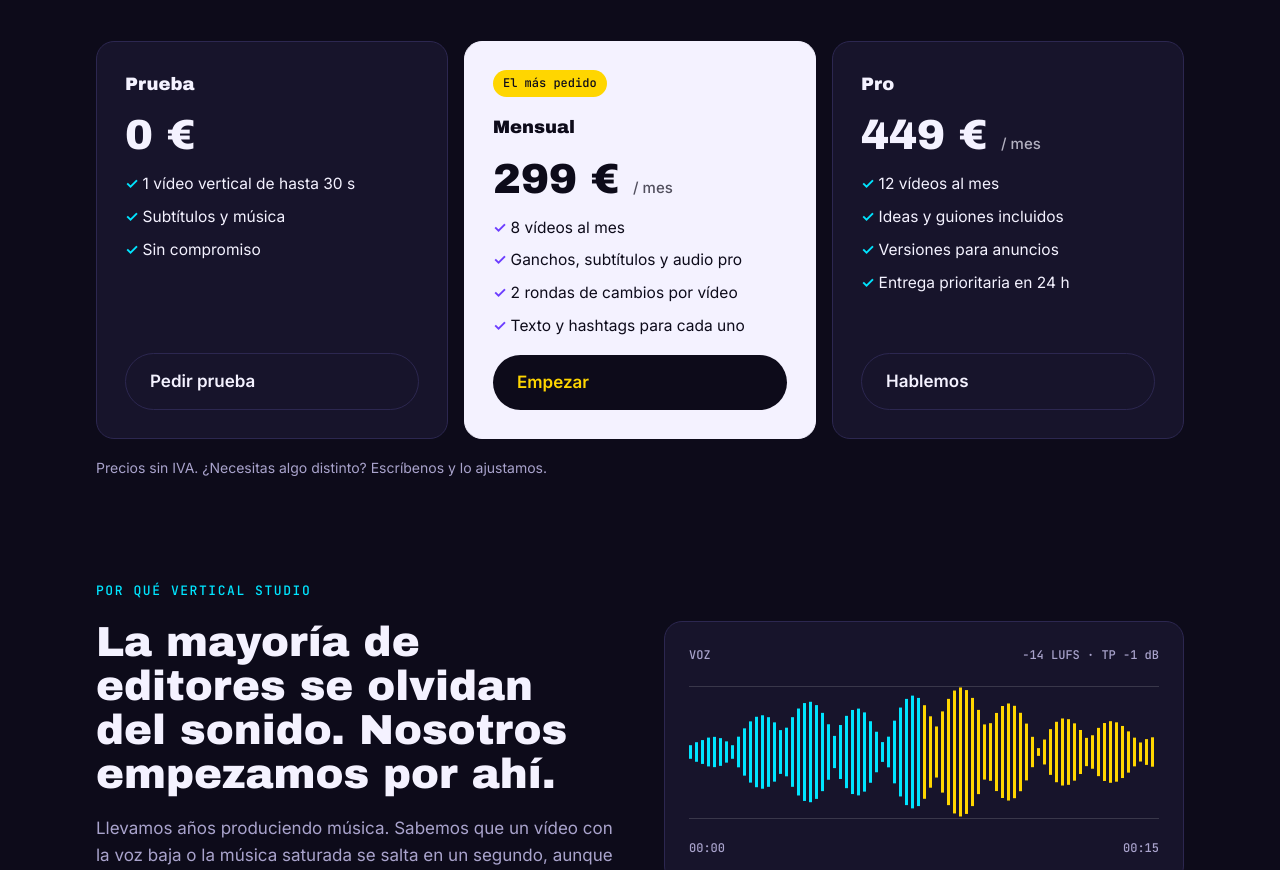
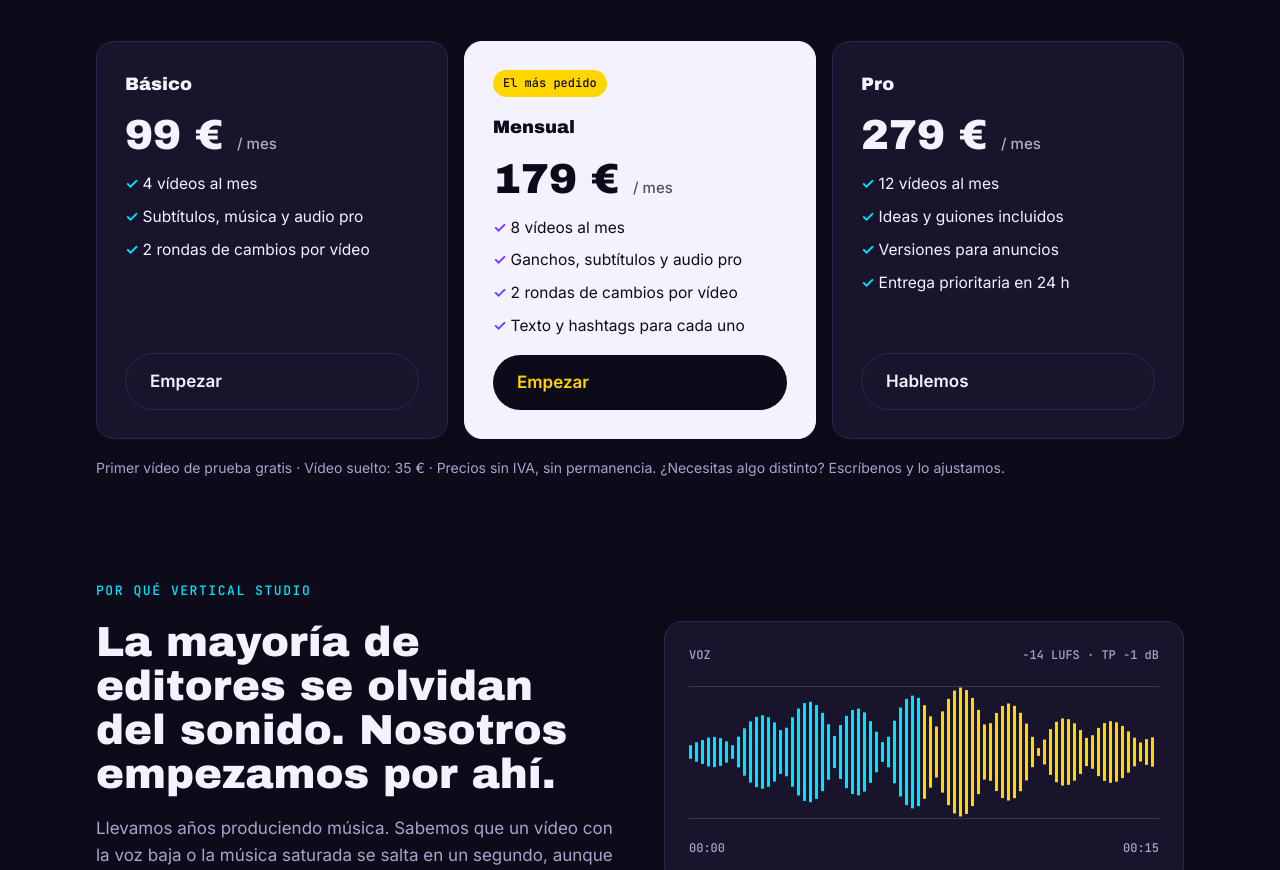
Before and after one commit to verticalstudio-es/verticalstudio-es.github.io, a plain HTML site: page index.html in a window 1280 px wide. Shown: the part 2373-3243 px from the top of the page. Drawn offline with Linux system fonts and the light colour scheme; a web font is replaced by a local one.

Commit message:
Nuevos precios

```diff
--- a/index.html
+++ b/index.html
@@ -159,11 +159,11 @@ footer .wrap{display:flex;flex-wrap:wrap;justify-content:space-between;gap:12px}
 <section class="block" id="precios" style="padding-top:0"><div class="wrap">
 <div class="sec-head"><span class="eyebrow">Precios</span><h2>Una cuota fija al mes, sin permanencia</h2><p>Empieza con un vídeo gratis para ver cómo trabajamos. Si te convence, eliges plan.</p></div>
 <div class="plans">
-<div class="plan"><span class="name">Prueba</span><span class="price">0 €</span><ul><li>1 vídeo vertical de hasta 30 s</li><li>Subtítulos y música</li><li>Sin compromiso</li></ul><a class="btn btn-ghost" href="https://www.instagram.com/verticalstudio.es/" target="_blank" rel="noopener">Pedir prueba</a></div>
-<div class="plan feat"><span class="badge">El más pedido</span><span class="name">Mensual</span><span class="price">299 € <small>/ mes</small></span><ul><li>8 vídeos al mes</li><li>Ganchos, subtítulos y audio pro</li><li>2 rondas de cambios por vídeo</li><li>Texto y hashtags para cada uno</li></ul><a class="btn btn-primary" href="https://www.instagram.com/verticalstudio.es/" target="_blank" rel="noopener">Empezar</a></div>
-<div class="plan"><span class="name">Pro</span><span class="price">449 € <small>/ mes</small></span><ul><li>12 vídeos al mes</li><li>Ideas y guiones incluidos</li><li>Versiones para anuncios</li><li>Entrega prioritaria en 24 h</li></ul><a class="btn btn-ghost" href="https://www.instagram.com/verticalstudio.es/" target="_blank" rel="noopener">Hablemos</a></div>
+<div class="plan"><span class="name">Básico</span><span class="price">99 € <small>/ mes</small></span><ul><li>4 vídeos al mes</li><li>Subtítulos, música y audio pro</li><li>2 rondas de cambios por vídeo</li></ul><a class="btn btn-ghost" href="https://www.instagram.com/verticalstudio.es/" target="_blank" rel="noopener">Empezar</a></div>
+<div class="plan feat"><span class="badge">El más pedido</span><span class="name">Mensual</span><span class="price">179 € <small>/ mes</small></span><ul><li>8 vídeos al mes</li><li>Ganchos, subtítulos y audio pro</li><li>2 rondas de cambios por vídeo</li><li>Texto y hashtags para cada uno</li></ul><a class="btn btn-primary" href="https://www.instagram.com/verticalstudio.es/" target="_blank" rel="noopener">Empezar</a></div>
+<div class="plan"><span class="name">Pro</span><span class="price">279 € <small>/ mes</small></span><ul><li>12 vídeos al mes</li><li>Ideas y guiones incluidos</li><li>Versiones para anuncios</li><li>Entrega prioritaria en 24 h</li></ul><a class="btn btn-ghost" href="https://www.instagram.com/verticalstudio.es/" target="_blank" rel="noopener">Hablemos</a></div>
 </div>
-<p class="note">Precios sin IVA. ¿Necesitas algo distinto? Escríbenos y lo ajustamos.</p>
+<p class="note">Primer vídeo de prueba gratis · Vídeo suelto: 35 € · Precios sin IVA, sin permanencia. ¿Necesitas algo distinto? Escríbenos y lo ajustamos.</p>
 </div></section>
 <section class="block" style="padding-top:0"><div class="wrap why">
 <div class="why-copy"><span class="eyebrow">Por qué Vertical Studio</span><h2>La mayoría de editores se olvidan del sonido. Nosotros empezamos por ahí.</h2><p>Llevamos años produciendo música. Sabemos que un vídeo con la voz baja o la música saturada se salta en un segundo, aunque la imagen sea perfecta. Por eso cada vídeo sale mezclado como una canción.</p></div>
```
